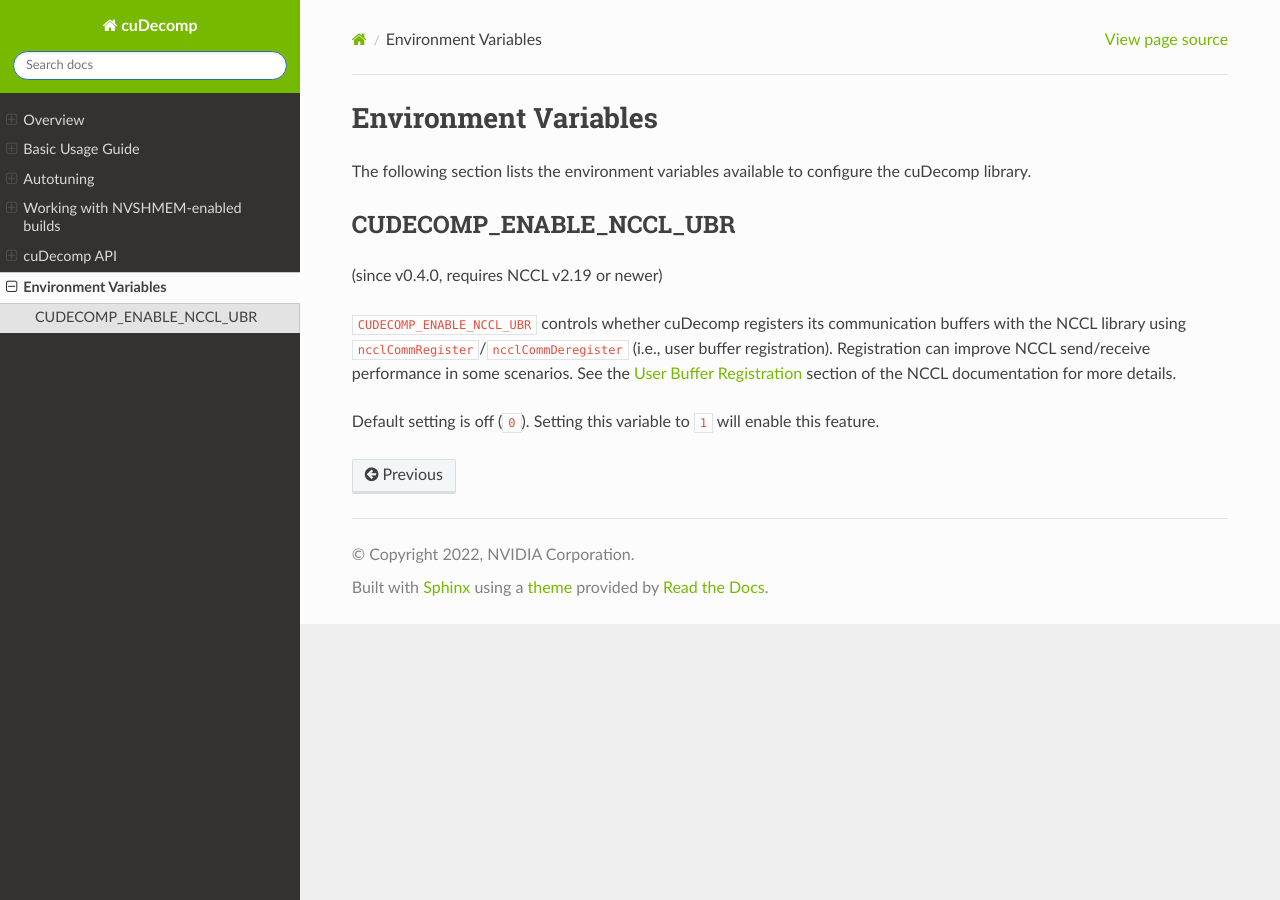
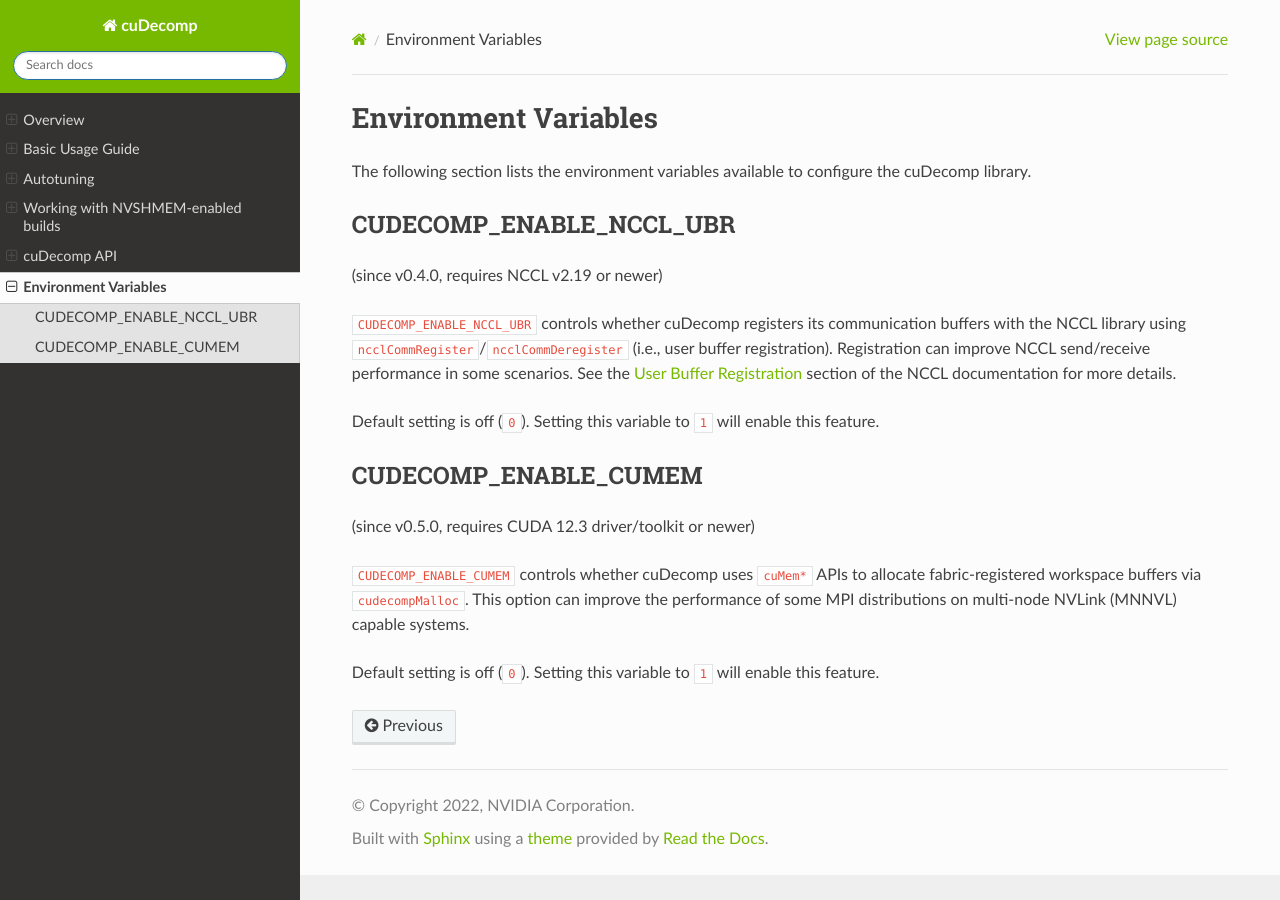
Before and after one commit to NVIDIA/cuDecomp, a Sphinx documentation site: the page built from docs/env_vars.rst, in a window 1280 px wide. Built offline with Sphinx 7.4.7 and the Read the Docs theme 3.1.0, drawn with Linux system fonts in a browser that asks for light colours.

Commit message:
Add opt-in support for fabric-registered workspace allocations via cuMem* APIs.  (#50)
* Add opt-in support for fabric allocated workspace buffers via cuMem* APIs.

* Add unconditional link to libcuda.so stub in CMake build script.

* Clean up debug print, fix typos in comments.

* Add docs for CUDECOMP_ENABLE_CUMEM env var.

* Fix new warnings.

```diff
--- a/CMakeLists.txt
+++ b/CMakeLists.txt
@@ -207,8 +207,9 @@ if (CUDECOMP_ENABLE_NVSHMEM)
     target_link_libraries(cudecomp PRIVATE ${NVSHMEM_LIBRARY_DIR}/libnvshmem_device.a)
     target_link_libraries(cudecomp PUBLIC -L${NVHPC_CUDA_LIBRARY_DIR}/stubs -lnvidia-ml)
   endif()
-  target_link_libraries(cudecomp PUBLIC -L${NVHPC_CUDA_LIBRARY_DIR}/stubs -lcuda)
 endif()
+
+target_link_libraries(cudecomp PUBLIC -L${NVHPC_CUDA_LIBRARY_DIR}/stubs -lcuda)
 
 set_target_properties(cudecomp PROPERTIES PUBLIC_HEADER ${CMAKE_CURRENT_SOURCE_DIR}/include/cudecomp.h)
 configure_file(${CMAKE_CURRENT_SOURCE_DIR}/include/cudecomp.h ${CMAKE_BINARY_DIR}/include/cudecomp.h)
--- a/docs/env_vars.rst
+++ b/docs/env_vars.rst
@@ -14,3 +14,12 @@ Registration can improve NCCL send/receive performance in some scenarios. See th
 section of the NCCL documentation for more details.
 
 Default setting is off (:code:`0`). Setting this variable to :code:`1` will enable this feature.
+
+CUDECOMP_ENABLE_CUMEM
+------------------------
+(since v0.5.0, requires CUDA 12.3 driver/toolkit or newer)
+
+:code:`CUDECOMP_ENABLE_CUMEM` controls whether cuDecomp uses :code:`cuMem*` APIs to allocate fabric-registered workspace buffers via :code:`cudecompMalloc`. This option can improve the performance of
+some MPI distributions on multi-node NVLink (MNNVL) capable systems.
+
+Default setting is off (:code:`0`). Setting this variable to :code:`1` will enable this feature.
```
Also changed, not shown: 4 other files.
